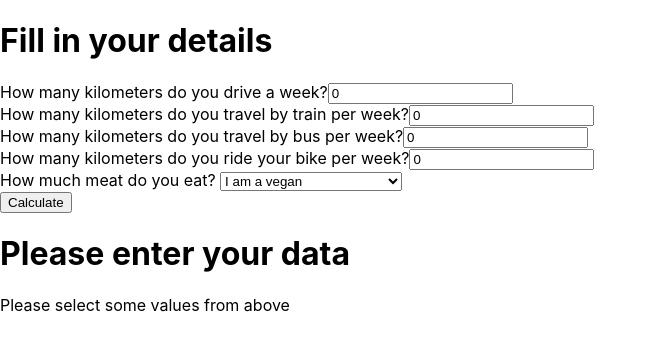
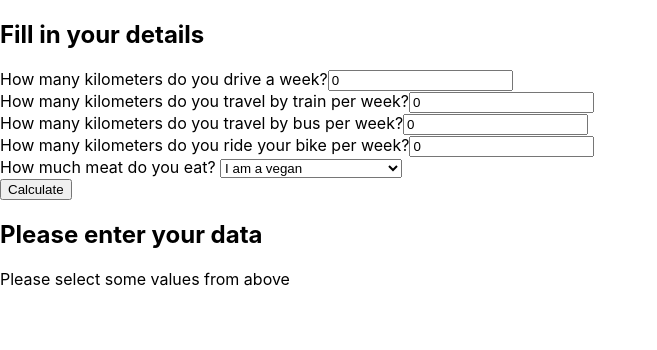
Before and after one commit to sluisdejesus/second_project, a React (Create React App) app in the folder client/: page / in a window 1280 px wide. Shown: the top 350 px of the page, without its empty margins (0-657 px from the left). Built offline with nearby package versions, Linux system fonts and the light colour scheme; no server answers.

Commit message:
added class tags to app.js

```diff
--- a/client/src/App.js
+++ b/client/src/App.js
@@ -62,13 +62,16 @@ function App() {
   }
   return (
 
-<>
-<CarbonForm  handleCalculation = {handleCalculation} calculation = {calculation} />
-<ChartDisplay calculation = {calculation} addCarbonData ={addCarbonData} />
-<CarbonList co2Data = {allData} deleteCarbonData = {deleteCarbonData}/>
-<HighChart co2Data = {calculation}/>
-
-</>
+<div>
+  <header> </header>
+  <section>
+<CarbonForm  handleCalculation = {handleCalculation} calculation = {calculation} class ="form"/>
+<ChartDisplay calculation = {calculation} addCarbonData ={addCarbonData} class = "display"/>
+<CarbonList co2Data = {allData} deleteCarbonData = {deleteCarbonData} class = "list"/>
+<HighChart co2Data = {calculation} class = "chart"/>
+</section>
+<footer></footer>
+</div>
   );
 }
 
```
